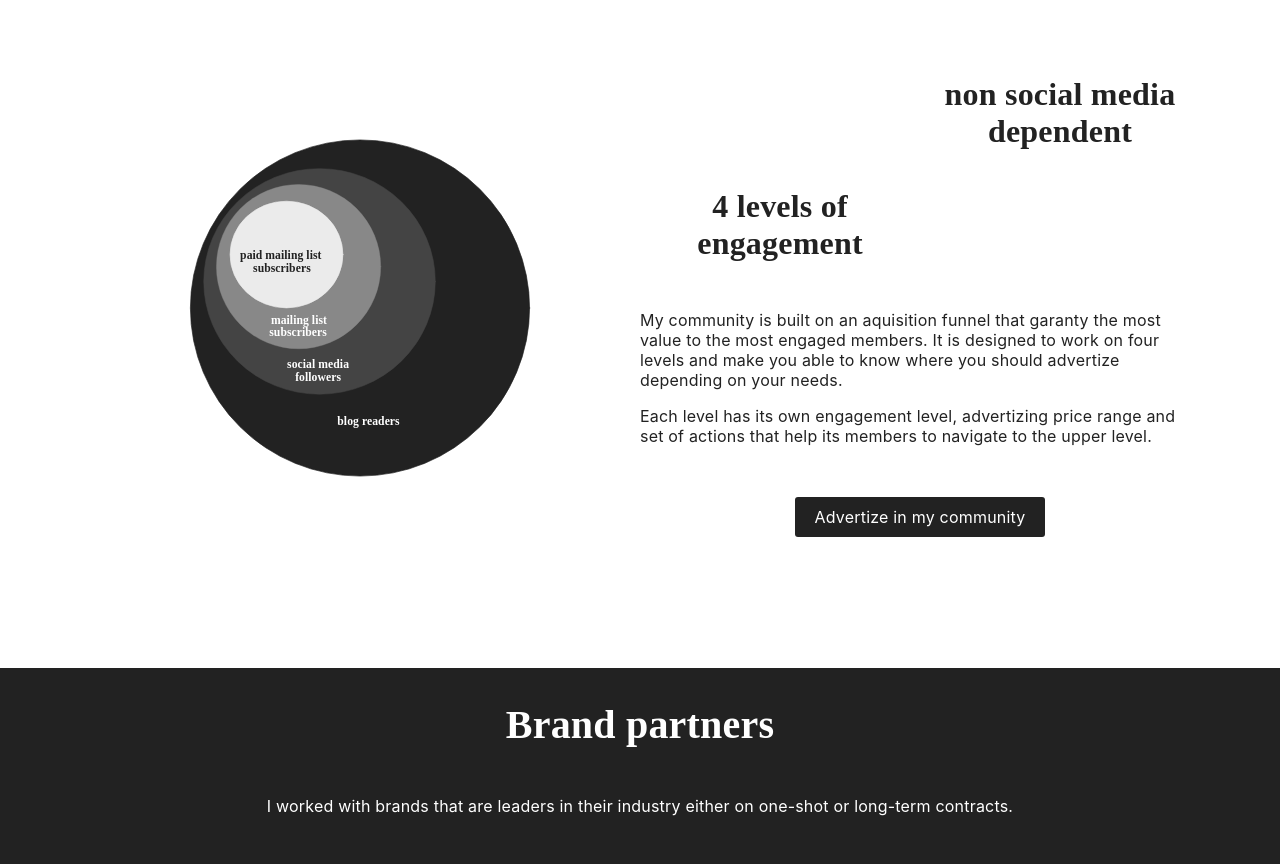
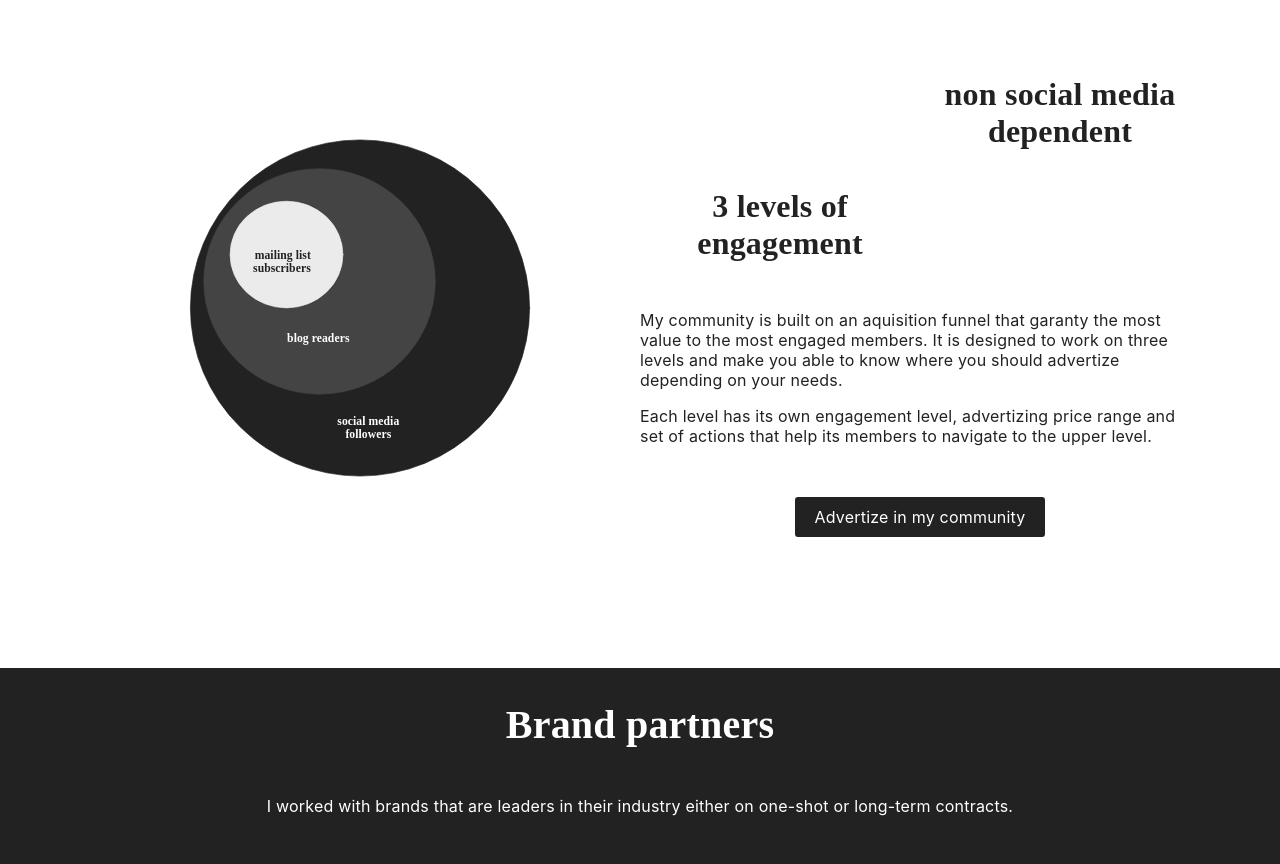
Before and after one commit to mindsers/nathanael-dev, a Next.js app: page /en/influencer in a window 1280 px wide. Shown: the part 1440-2304 px from the top of the page. Built offline with nearby package versions, Linux system fonts and the light colour scheme.

Commit message:
feat: update the social media funnel

```diff
--- a/messages/en.ts
+++ b/messages/en.ts
@@ -220,13 +220,13 @@ export default {
     },
     engagementSection: {
       insight: `
-        <p>4 levels of engagement</p>
+        <p>3 levels of engagement</p>
         <p>non social media dependent</p>
       `,
       text: `
         <p>
           My community is built on an aquisition funnel that garanty the most value to the most
-          engaged members. It is designed to work on four levels and make you able to know where
+          engaged members. It is designed to work on three levels and make you able to know where
           you should advertize depending on your needs.
         </p>
         <p>
--- a/messages/fr.ts
+++ b/messages/fr.ts
@@ -222,12 +222,12 @@ export default {
     },
     engagementSection: {
       insight: `
-        <p>4 niveaux d'engagement</p>
+        <p>3 niveaux d'engagement</p>
         <p>indépendante des médias sociaux</p>
       `,
       text: `
         <p>
-          Ma communauté est construite sur un entonnoir d'acquisition qui garantit le plus de valeur aux membres les plus engagés. Il est conçu pour fonctionner sur quatre niveaux et vous permettre de savoir où vous devez faire de la publicité en fonction de vos besoins.
+          Ma communauté est construite sur un entonnoir d'acquisition qui garantit le plus de valeur aux membres les plus engagés. Il est conçu pour fonctionner sur trois niveaux et vous permettre de savoir où vous devez faire de la publicité en fonction de vos besoins.
         </p>
         <p>
           Chaque niveau a son propre niveau d'engagement, une gamme de prix publicitaire et un ensemble d'actions qui aident ses membres à naviguer vers le niveau supérieur.
--- a/src/components/illustrations/CommunitySVG.tsx
+++ b/src/components/illustrations/CommunitySVG.tsx
@@ -38,31 +38,14 @@ export function CommunitySVG() {
         />
       </g>
       <g>
+
         <text
           x="315px"
-          y="725px"
+          y="645px"
           style={{ fontFamily: 'Playfair Display', fontWeight: 600, fontSize: 36, fill: 'white' }}
         >
-          {t('socialMedia1')}
+          {t('blog')}
         </text>
-        <text
-          x="340px"
-          y="765px"
-          style={{ fontFamily: 'Playfair Display', fontWeight: 600, fontSize: 36, fill: 'white' }}
-        >
-          {t('socialMedia2')}
-        </text>
-      </g>
-      <g transform="matrix(0.752987,0,0,0.874187,33.8521,26.8697)">
-        <ellipse
-          cx="420.462"
-          cy="440.967"
-          rx="336.506"
-          ry="289.852"
-          fill="#888"
-          stroke="#888"
-          strokeWidth={1.5}
-        />
       </g>
       <g transform="matrix(1.3336,0,0,1.3336,8.55032,-35.0192)">
         <ellipse
@@ -77,34 +60,17 @@ export function CommunitySVG() {
       </g>
       <g>
         <text
-          x="170px"
+          x="215px"
           y="390px"
           style={{ fontFamily: 'Playfair Display', fontWeight: 600, fontSize: 36, fill: '#222' }}
         >
-          {t('paidMailingList1')}
+          {t('mailingList1')}
         </text>
         <g transform="matrix(24,0,0,24,395.753,436.604)"></g>
         <text
           x="210px"
           y="430px"
           style={{ fontFamily: 'Playfair Display', fontWeight: 600, fontSize: 36, fill: '#222' }}
-        >
-          {t('paidMailingList2')}
-        </text>
-      </g>
-      <g>
-        <text
-          x="265px"
-          y="590px"
-          style={{ fontFamily: 'Playfair Display', fontWeight: 600, fontSize: 36, fill: 'white' }}
-        >
-          {t('mailingList1')}
-        </text>
-        <g transform="matrix(24,0,0,24,367.34,626.222)"></g>
-        <text
-          x="260px"
-          y="625px"
-          style={{ fontFamily: 'Playfair Display', fontWeight: 600, fontSize: 36, fill: 'white' }}
         >
           {t('mailingList2')}
         </text>
@@ -115,7 +81,14 @@ export function CommunitySVG() {
           y="900px"
           style={{ fontFamily: 'Playfair Display', fontWeight: 600, fontSize: 36, fill: 'white' }}
         >
-          {t('blog')}
+          {t('socialMedia1')}
+        </text>
+        <text
+          x="495px"
+          y="940px"
+          style={{ fontFamily: 'Playfair Display', fontWeight: 600, fontSize: 36, fill: 'white' }}
+        >
+          {t('socialMedia2')}
         </text>
       </g>
     </svg>
```
